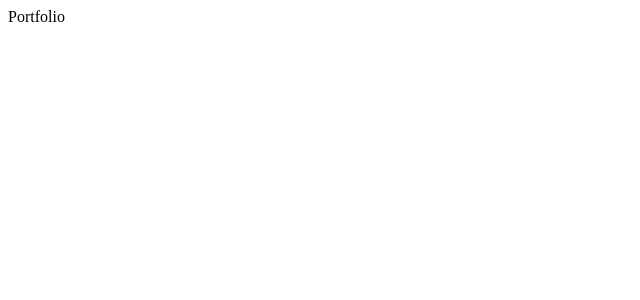
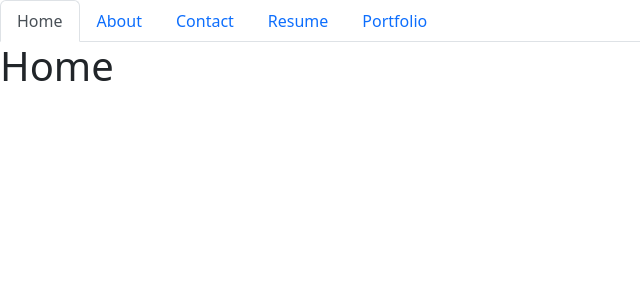
Before and after one commit to N3330/react-portfolio, a React (Create React App) app: page / in a window 1280 px wide. Shown: the top 300 px of the page, without its empty margins (0-640 px from the left). Built offline with nearby package versions, Linux system fonts and the light colour scheme.

Commit message:
added bootstrap to nav

```diff
--- a/package.json
+++ b/package.json
@@ -6,7 +6,9 @@
     "@testing-library/jest-dom": "^5.16.4",
     "@testing-library/react": "^13.3.0",
     "@testing-library/user-event": "^13.5.0",
+    "bootstrap": "^5.2.0",
     "react": "^18.2.0",
+    "react-bootstrap": "^2.4.0",
     "react-dom": "^18.2.0",
     "react-scripts": "5.0.1",
     "web-vitals": "^2.1.4"
--- a/src/App.js
+++ b/src/App.js
@@ -1,8 +1,11 @@
-import Portfolio from "./Portfolio";
+import React from 'react';
+import Welcome from "./components/Welcome";
+import 'bootstrap/dist/css/bootstrap.min.css';
+
 
 function App() {
   return (
-  <Portfolio />
+  <Welcome />
   )
 }
 
--- /dev/null
+++ b/src/components/Nav.js
@@ -0,0 +1,35 @@
+import React from 'react'
+import Nav from 'react-bootstrap/Nav';
+
+
+function NavBar({ setPage }) {
+  return (
+    <Nav variant="tabs" defaultActiveKey="#home">
+      <Nav.Item>
+        <Nav.Link href="#home" onClick={() => setPage('home')}>Home</Nav.Link>
+      </Nav.Item>
+      <Nav.Item>
+        <Nav.Link href="#about" onClick={() => setPage('about')}>About</Nav.Link>
+      </Nav.Item>
+      <Nav.Item>
+        <Nav.Link href="#contact" onClick={() => setPage('contact')}>
+          Contact
+        </Nav.Link>
+      </Nav.Item>
+      <Nav.Item>
+        <Nav.Link href="#resume" onClick={() => setPage('resume')}>Resume</Nav.Link>
+      </Nav.Item>
+      <Nav.Item>
+        <Nav.Link href="#portfolio" onClick={() => setPage('portfolio')}>Portfolio</Nav.Link>
+      </Nav.Item>
+    </Nav>
+    // <div>
+    //   <a href="#home" onClick={() => setPage('home')}>Home</a>
+    //   <a href="#about" onClick={() => setPage('about')}>About</a>
+    //   <a href="#contact" onClick={() => setPage('contact')}>Contact</a>
+    //   <a href="#resume" onClick={() => setPage('resume')}>Resume</a>
+    // </div>
+  )
+}
+
+export default NavBar
--- /dev/null
+++ b/src/components/Welcome.js
@@ -0,0 +1,30 @@
+import React, { useState } from 'react';
+import Nav from './Nav';
+import Home from '../pages/Home';
+import About from '../pages/About';
+import Contact from '../pages/Contact';
+import Resume from '../pages/Resume';
+import Portfolio from '../pages/Portfolio';
+
+// Here we destructure our props into their own distinct variables
+export default function Welcome({ loggedIn, setLoggedIn }) {
+  // Lets log our our loggedIn variable to see it change in real time
+  console.log('Welcome -> loggedIn', loggedIn);
+  const [page, setPage] = useState('home');
+
+  let CurrentPage;
+
+  if (page === 'home') CurrentPage = Home;
+  if (page === 'about') CurrentPage = About;
+  if (page === 'contact') CurrentPage = Contact;
+  if (page === 'resume') CurrentPage = Resume;
+  if (page === 'portfolio') CurrentPage = Portfolio;
+
+  // If we are loggedIn render one set of elements, and if not we render another
+  return (
+    <>
+      <Nav setPage={setPage} />
+      <CurrentPage />
+    </>
+  );
+}
--- /dev/null
+++ b/src/pages/About.js
@@ -0,0 +1,9 @@
+import React from 'react'
+
+function About() {
+  return (
+    <h1>About</h1>
+  )
+}
+
+export default About
--- /dev/null
+++ b/src/pages/Contact.js
@@ -0,0 +1,9 @@
+import React from 'react'
+
+function Contact() {
+  return (
+    <h1>Contact</h1>
+  )
+}
+
+export default Contact
--- /dev/null
+++ b/src/pages/Home.js
@@ -0,0 +1,9 @@
+import React from 'react'
+
+function Home() {
+  return (
+    <h1>Home</h1>
+  )
+}
+
+export default Home
--- /dev/null
+++ b/src/pages/Resume.js
@@ -0,0 +1,9 @@
+import React from 'react'
+
+function Resume() {
+  return (
+    <h1>Resume</h1>
+  )
+}
+
+export default Resume
```
Also changed, not shown: src/pages/Portfolio.js (renamed from src/Portfolio.js), 1 other file (tests, documents, lock files or other folders).
